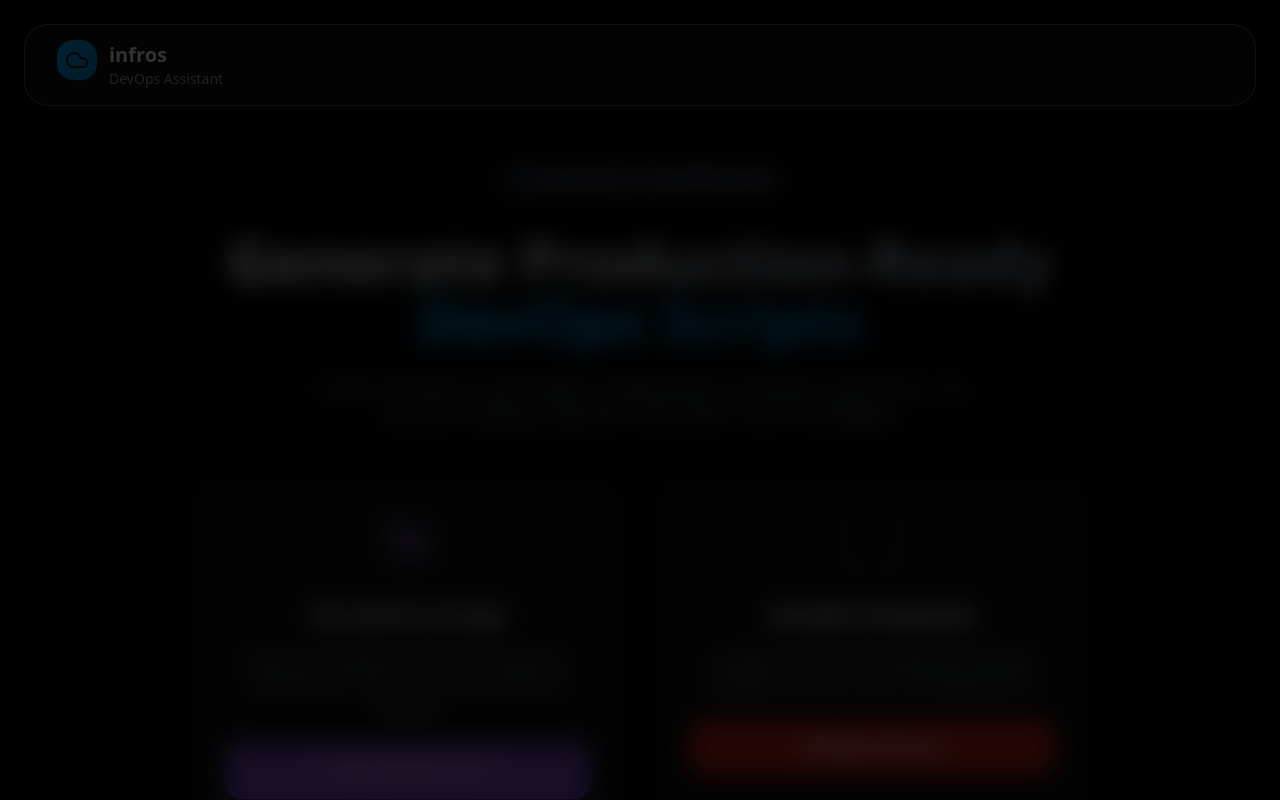
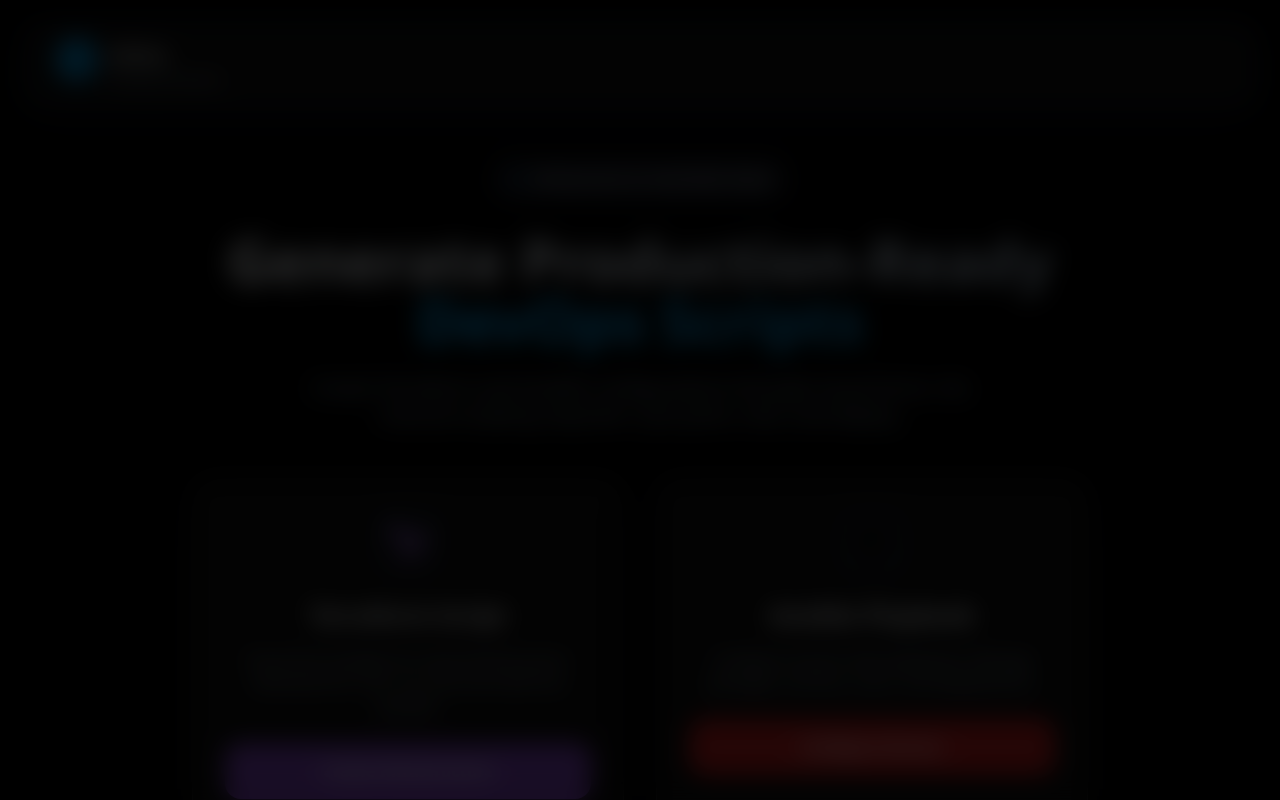
Before and after one commit to azi74/infros, a React (Vite) app: page / in a window 1280 px wide. Both pictures are taken after a click on the element 408 px from the left and 655 px from the top of the page. Built offline with nearby package versions, Linux system fonts and the light colour scheme.

Commit message:
Fix modal issues
Resolved remaining modal issues: clicking inside the modal no longer closes it, and the dark overlay has been removed, leaving only the background blur effect.

```diff
--- a/src/components/ui/dialog.tsx
+++ b/src/components/ui/dialog.tsx
@@ -22,6 +22,7 @@ const DialogOverlay = React.forwardRef<
       "fixed inset-0 z-50 backdrop-blur-md data-[state=open]:animate-in data-[state=closed]:animate-out data-[state=closed]:fade-out-0 data-[state=open]:fade-in-0",
       className
     )}
+    style={{ backgroundColor: 'transparent' }}
     {...props}
   />
 ))
@@ -32,15 +33,19 @@ const DialogContent = React.forwardRef<
   React.ComponentPropsWithoutRef<typeof DialogPrimitive.Content>
 >(({ className, children, ...props }, ref) => (
   <DialogPortal>
-    <div className="fixed inset-0 z-40 backdrop-blur-md" />
+    <DialogOverlay />
     <DialogPrimitive.Content
       ref={ref}
       className={cn(
         "fixed left-[50%] top-[50%] z-50 grid w-full max-w-lg translate-x-[-50%] translate-y-[-50%] gap-4 border bg-background p-6 shadow-lg duration-200 data-[state=open]:animate-in data-[state=closed]:animate-out data-[state=closed]:fade-out-0 data-[state=open]:fade-in-0 data-[state=closed]:zoom-out-95 data-[state=open]:zoom-in-95 data-[state=closed]:slide-out-to-left-1/2 data-[state=closed]:slide-out-to-top-[48%] data-[state=open]:slide-in-from-left-1/2 data-[state=open]:slide-in-from-top-[48%] sm:rounded-lg glass-modal",
         className
       )}
-      onPointerDownOutside={() => {
-        // Allow default behavior - close on outside click
+      onInteractOutside={(e) => {
+        // Prevent closing when clicking inside the modal content
+        const clickedInside = (e.target as Element).closest('[data-radix-dialog-content]');
+        if (clickedInside) {
+          e.preventDefault();
+        }
       }}
       {...props}
     >
```
